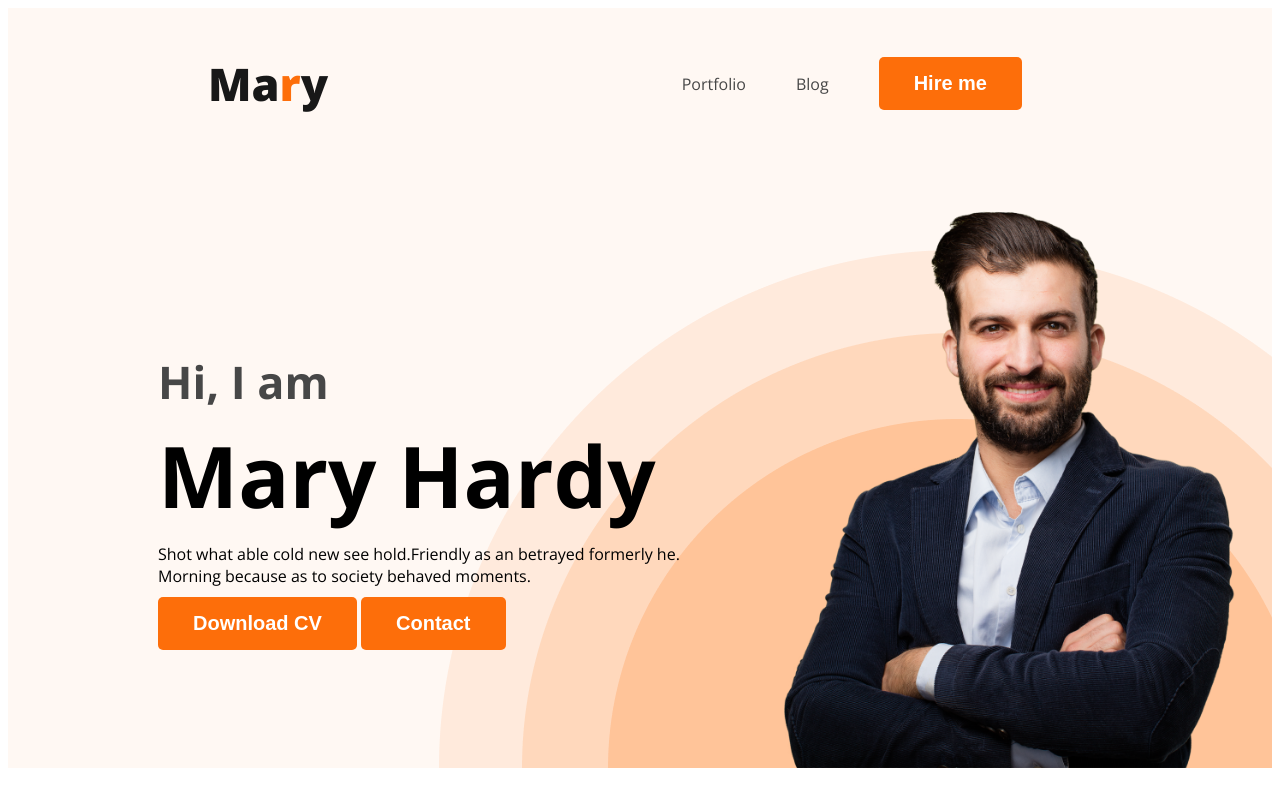
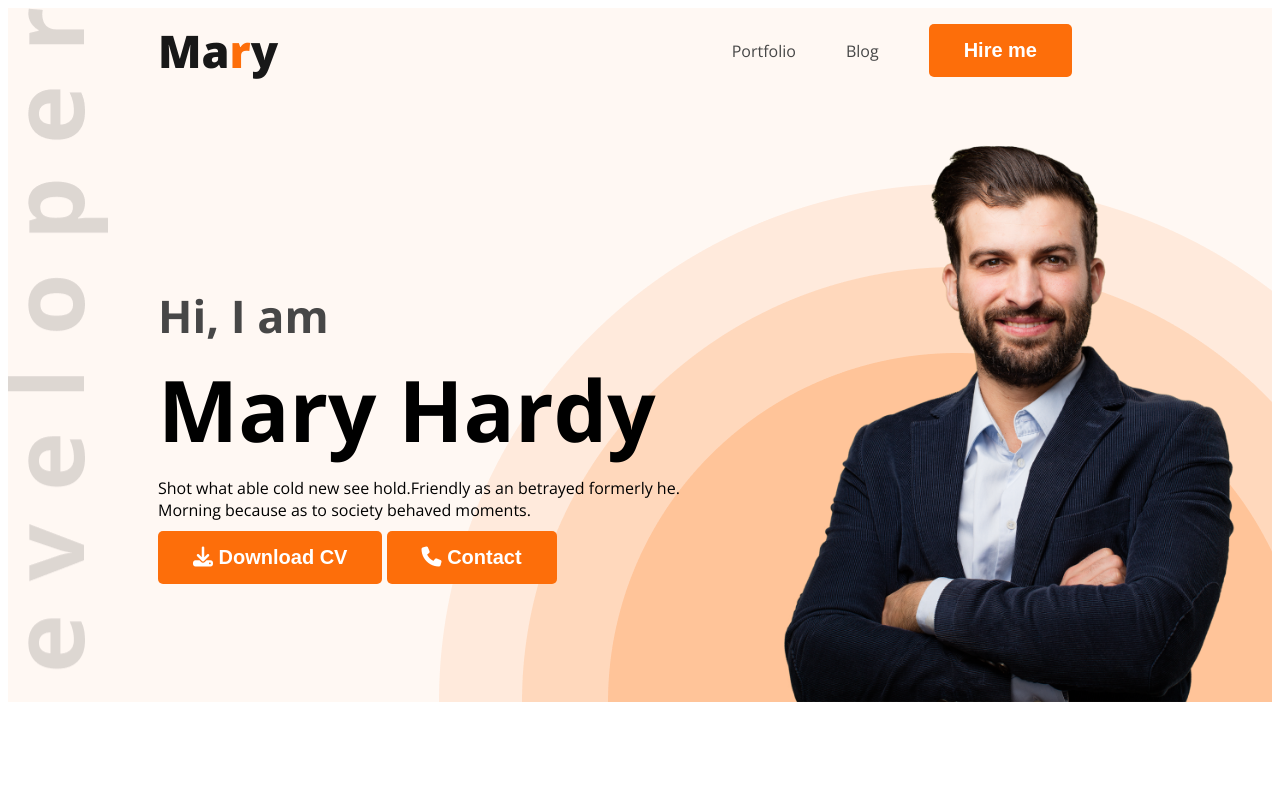
Before and after one commit to fardin36/class-practice-project, a plain HTML site: page index.html in a window 1280 px wide. Shown: the top 800 px of the page. Drawn offline with nearby package versions, Linux system fonts and the light colour scheme.

Commit message:
added font awesome icons

```diff
--- a/index.html
+++ b/index.html
@@ -9,6 +9,7 @@
     <link rel="preconnect" href="https://fonts.gstatic.com" crossorigin>
     <link href="https://fonts.googleapis.com/css2?family=Open+Sans:wght@400;700;800&display=swap" rel="stylesheet">
     <link rel="stylesheet" href="./styles/portfolio.css">
+    <script src="https://kit.fontawesome.com/e36800acca.js" crossorigin="anonymous"></script>
 </head>
 
 <body>
@@ -28,8 +29,8 @@
                 <h1 class="banner-title">Mary Hardy</h1>
                 <p class="banner-description">Shot what able cold new see hold.Friendly as an betrayed formerly he.
                     Morning because as to society behaved moments.</p>
-                <button class="btn-primary">Download CV</button>
-                <button class="btn-primary">Contact</button>
+                <button class="btn-primary"><i class="fa-solid fa-download"></i> Download CV</button>
+                <button class="btn-primary"><i class="fa-solid fa-phone"></i> Contact</button>
             </div>
             <img class="profile-pic" src="./images/hardy.png" alt="">
         </div>
@@ -158,7 +159,7 @@
             </div>
             <!-- resume download button section  -->
             <div class="download-cv">
-                <button class="btn-primary">Download CV</button>
+                <button class="btn-primary"><i class="fa-solid fa-download"></i> Download CV</button>
             </div>
         </section>
     </main>
--- a/styles/portfolio.css
+++ b/styles/portfolio.css
@@ -37,13 +37,16 @@ nav {
     display: flex;
     justify-content: space-between;
     align-items: center;
-    margin: 0 200px;
+    margin: 0 150px;
+    padding: auto 0px;
 }
 
 .nav-title {
     color: #181818;
     font-size: 45px;
     font-weight: 800;
+    margin: 0;
+    padding: 0;
 }
 
 nav>ul {
@@ -64,9 +67,9 @@ nav a {
 /* Header related style */
 .header {
     background-color: #FFF8F3;
-    background-image: url(../images/header_bg.png);
+    background-image: url('../images/header_bg.png'), url('../images/developer.png');
     background-repeat: no-repeat;
-    background-position: bottom right;
+    background-position: bottom right, top left;
 }
 
 .banner {
```
